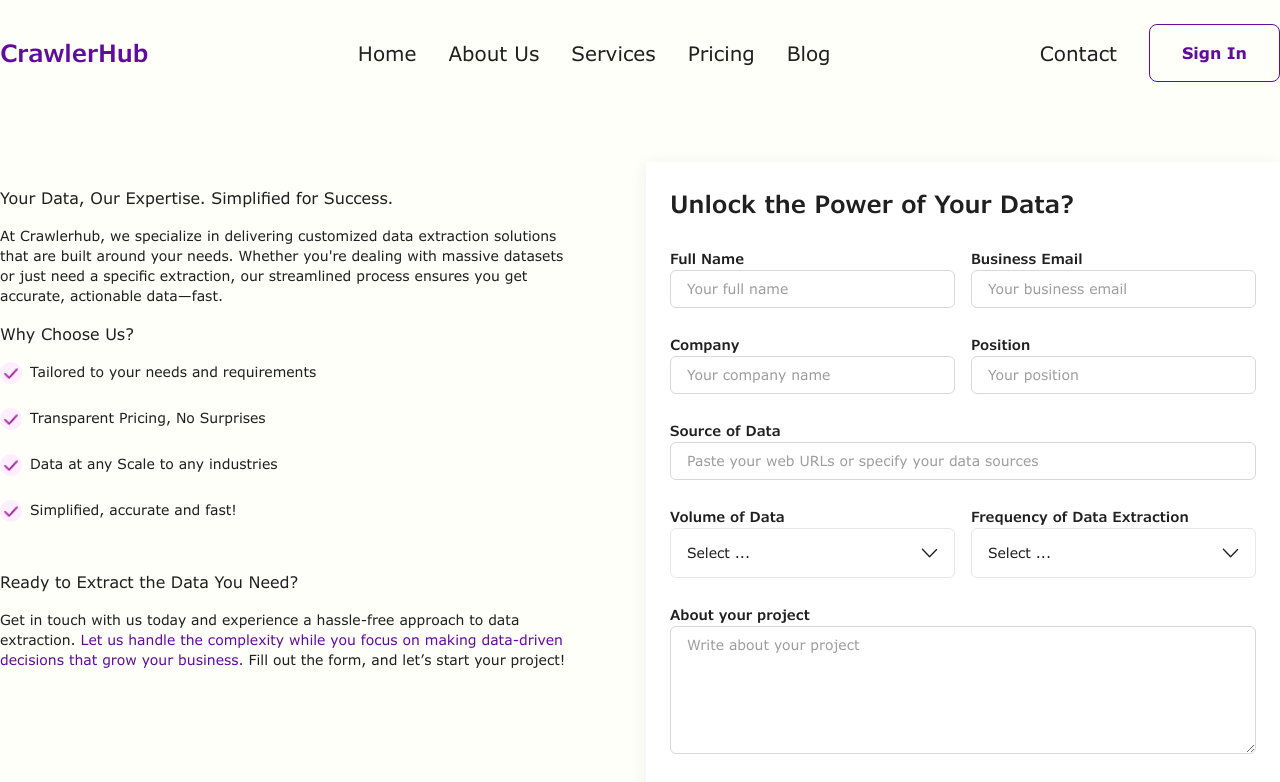
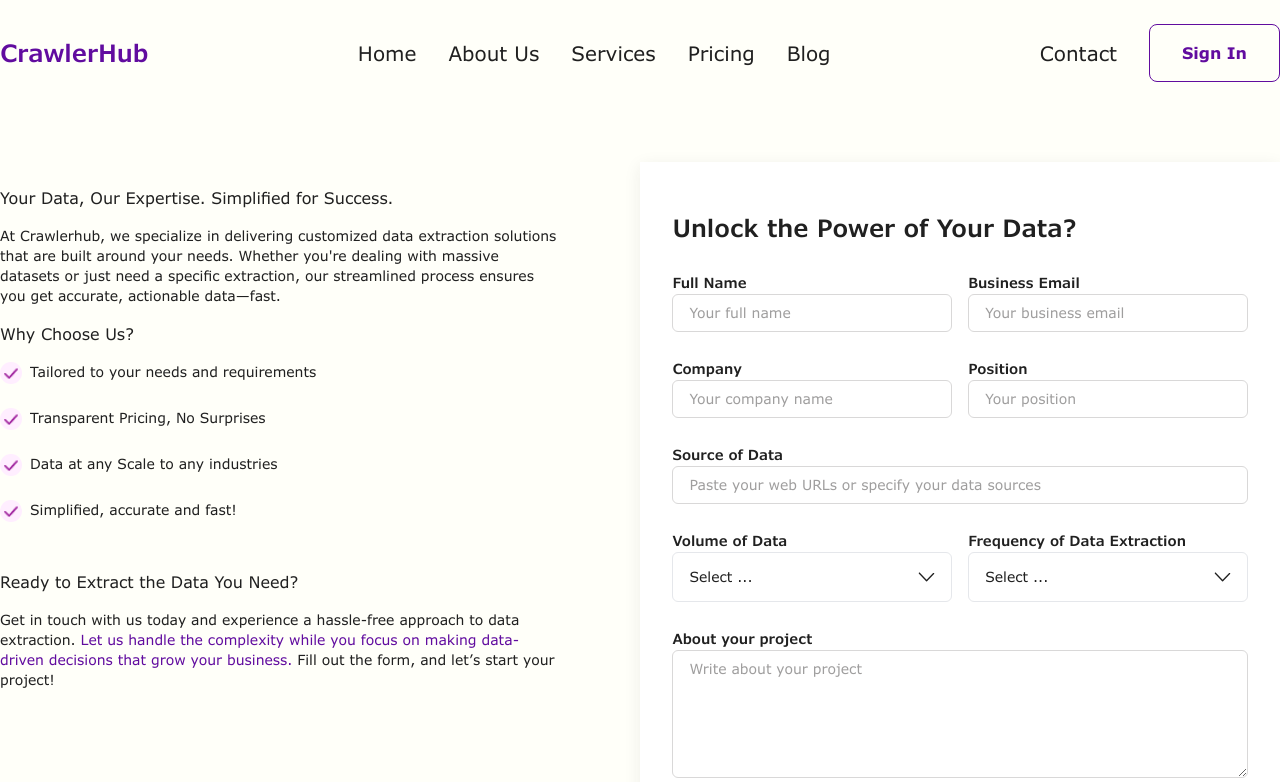
Before and after one commit to beecodeguy/crawlhub, a Next.js app: page /contact-us in a window 1280 px wide. Shown: the top 782 px of the page. Built offline with nearby package versions, Linux system fonts and the light colour scheme.

Commit message:
contact us form add more padding

```diff
--- a/src/app/(webpage)/contact-us/_components/contact-us-form.tsx
+++ b/src/app/(webpage)/contact-us/_components/contact-us-form.tsx
@@ -42,7 +42,7 @@ const ContactUsForm = () => {
   };
 
   return (
-    <div className="p-3 bg-white-foreground flex flex-col gap-3 justify-center lg:w-[2000px] sm:w-full shadow-custom">
+    <div className="px-4 py-6 bg-white-foreground flex flex-col gap-3 justify-center lg:w-[2000px] sm:w-full shadow-custom">
       <span className="typography-h4">Unlock the Power of Your Data?</span>
       <form className="flex flex-col gap-3" onSubmit={handleSubmit(onSubmit)}>
         <div className="flex gap-2 lg:flex-row xs:flex-col">
```
